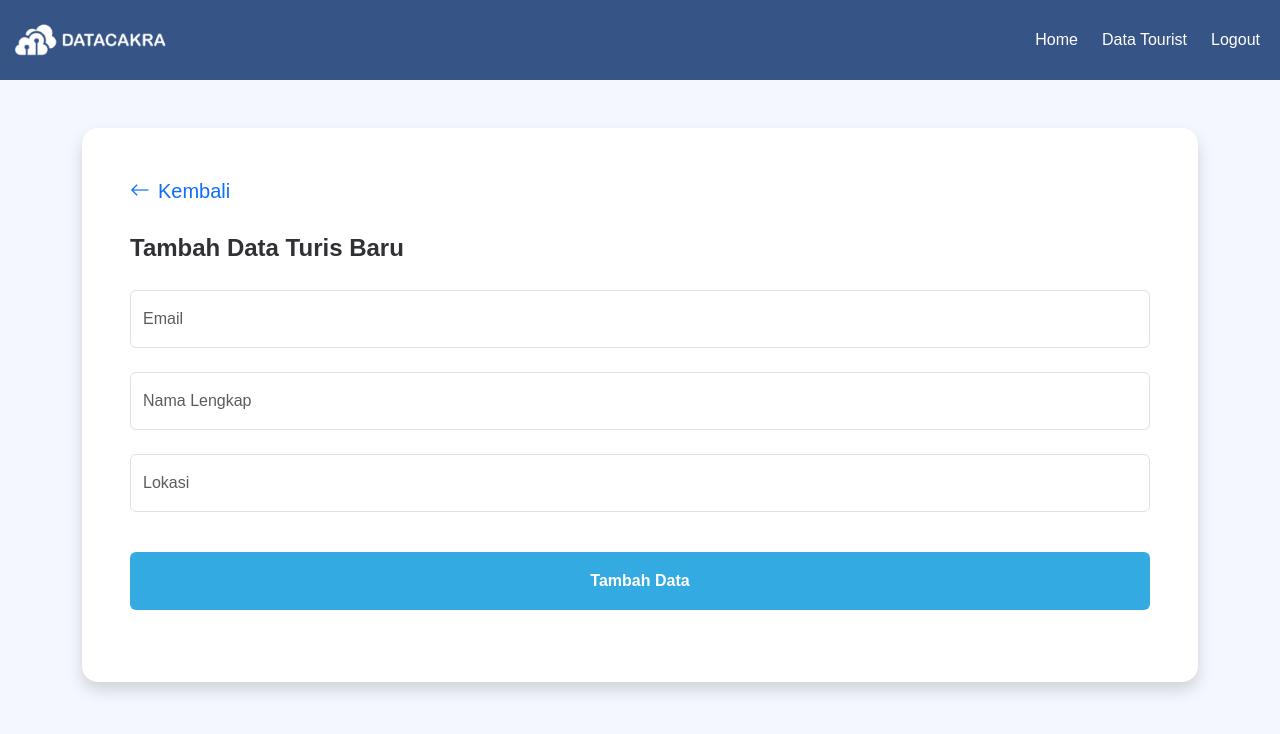
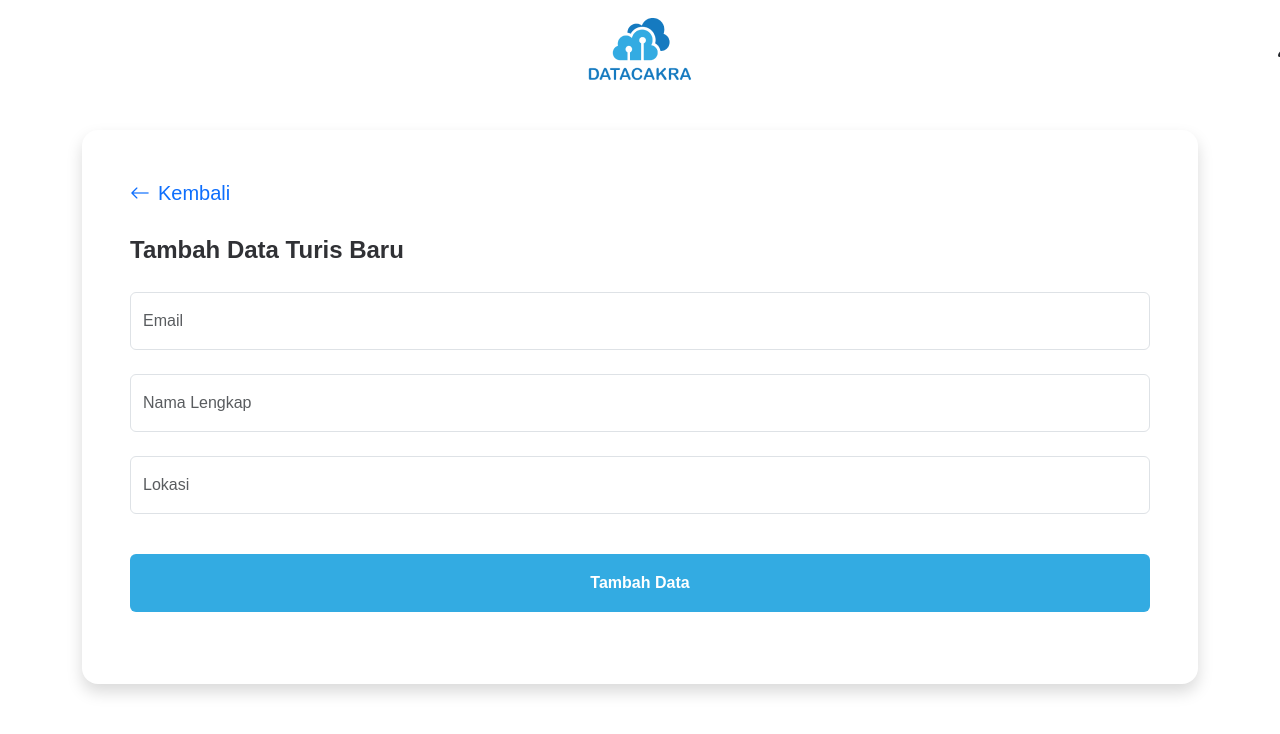
Before and after one commit to audima31/biroperjalanan, a React (Create React App) app: page /createTourist in a window 1280 px wide. Shown: the top 734 px of the page. Built offline with nearby package versions, Linux system fonts and the light colour scheme.

Commit message:
ubah tampilan list data

```diff
--- a/src/assets/css/tourist.css
+++ b/src/assets/css/tourist.css
@@ -30,3 +30,24 @@
   .previousClass{
     color: black !important;
   }
+
+
+  .logoNavbar{
+    position: relative;
+    left: 50%;
+    transform: translateX(-50%);
+  }
+
+
+  /*  */
+  .dropdown{
+    position: relative;
+    left: 90%;
+  }
+
+  .listDataTuris{
+    border: 1px solid black;
+    color: #007bff;
+    padding: 2px 0px;
+    border-radius: 30px;
+  }
--- a/src/component/MenuTuris/Content1.js
+++ b/src/component/MenuTuris/Content1.js
@@ -80,28 +80,46 @@ class Content1 extends Component {
             Tambah Data Turis
           </a>
         </button>
-        <table className="table table-striped text-center">
-          <thead>
-            <tr>
-              <th scope="col">No</th>
-              <th scope="col">Nama</th>
-              <th scope="col">Email</th>
-              <th scope="col">Lokasi</th>
-              <th scope="col">Aksi</th>
-            </tr>
-          </thead>
-          {/* Table body */}
-          <tbody>
+
+        <div>
+          <div className="row text-center">
+            <div className="col-1">
+              <p>No</p>
+            </div>
+            <div className="col">
+              <p>Nama</p>
+            </div>
+            <div className="col">
+              <p>Email</p>
+            </div>
+            <div className="col">
+              <p>Lokasi</p>
+            </div>
+            <div className="col">
+              <p>Aksi</p>
+            </div>
+          </div>
           {getAllDataTouristResult.data ? (
             getAllDataTouristResult.data
               .slice(offset, offset + perPage)
               .map((tourist, index) => (
-                  <tr key={index + 1}>
-                    <th scope="row">{index + 1 + offset + "."}</th>
-                    <td>{tourist.tourist_name}</td>
-                    <td>{tourist.tourist_email}</td>
-                    <td>{tourist.tourist_location}</td>
-                    <td>
+                <div
+                  className="row text-center listDataTuris mt-3 "
+                  key={index + 1}
+                >
+                  <div className="col-1 pt-3">
+                    <p>{index + 1 + offset + "."}</p>
+                  </div>
+                  <div className="col pt-3">
+                    <p>{tourist.tourist_name}</p>
+                  </div>
+                  <div className="col pt-3">
+                    <p>{tourist.tourist_email}</p>
+                  </div>
+                  <div className="col pt-3">
+                    <p>{tourist.tourist_location}</p>
+                  </div>
+                  <div className="col pt-2 ">
                     <button type="button" className="btn btn-success me-3">
                       <a href={`/dataTuris/detail/${tourist.id}`}>Detail</a>
                     </button>
@@ -111,16 +129,13 @@ class Content1 extends Component {
                     <button
                       className="btn btn-danger"
                       onClick={() =>
-                          this.handleDeleteTuris(
-                            tourist.id,
-                            tourist.tourist_name
-                          )
+                        this.handleDeleteTuris(tourist.id, tourist.tourist_name)
                       }
                     >
                       Delete
                     </button>
-                    </td>
-                  </tr>
+                  </div>
+                </div>
               ))
           ) : getAllDataTouristLoading ? (
             <tr>
@@ -131,8 +146,7 @@ class Content1 extends Component {
               <td colSpan="5">{getAllDataTouristError}</td>
             </tr>
           )}
-          </tbody>
-        </table>
+        </div>
 
         {/* Pagination */}
         {getAllDataTouristResult.data && (
--- a/src/component/MenuTuris/DetailTuris.js
+++ b/src/component/MenuTuris/DetailTuris.js
@@ -22,7 +22,7 @@ function DetailTuris() {
   }, [id, token, dispatch]);
 
   return (
-    <div style={{ backgroundColor: "#f4f7fe", height: "100vh" }}>
+    <div>
       <Navbar />
       <div className="container">
         <div className="row">
--- a/src/component/MenuTuris/MenuTuris.js
+++ b/src/component/MenuTuris/MenuTuris.js
@@ -5,7 +5,7 @@ import Navbar from "../Navbar/Navbar";
 class MenuTuris extends Component {
   render() {
     return (
-      <div style={{ backgroundColor: "#f4f7fe", height: "100vh" }}>
+      <div>
         <Navbar />
         <Content1 />
       </div>
--- a/src/component/MenuTuris/TambahDataTuris.js
+++ b/src/component/MenuTuris/TambahDataTuris.js
@@ -90,7 +90,7 @@ class TambahDataTuris extends Component {
 
   render() {
     return (
-      <div style={{ backgroundColor: "#f4f7fe", height: "100vh" }}>
+      <div>
         <Navbar />
         <div className="container mt-5">
           <div className="shadow  p-3 mb-5 bg-white rounded-4 px-5 py-5">
--- a/src/component/Navbar/Navbar.js
+++ b/src/component/Navbar/Navbar.js
@@ -1,120 +1,48 @@
 import React, { Component } from "react";
 import Logo from "../../assets/images/Home/LogoDatacakra.png";
+import Swal from "sweetalert2";
 
 class Navbar extends Component {
+  handleLogout() {
+    localStorage.removeItem("idUser");
+    localStorage.removeItem("token");
+    Swal.fire({
+      title: "Logout telah berhasil",
+      icon: "success",
+      timer: 1000,
+    });
+
+    setTimeout(() => {
+      window.location = "/login";
+    }, 1500);
+  }
+
   render() {
     return (
-      <div style={{ backgroundColor: "#365486" }}>
-        {/* Medium - Large */}
-        <nav className="navbar navbar-expand-lg d-none d-md-block ">
-          <div className="container-fluid d-flex align-items-center py-2">
-            <a className="navbar-brand" href="/" style={{ color: "#FFFFFF" }}>
-              <img src={Logo} alt="" style={{ width: "40%" }} />
-            </a>
+      <div>
+        <div
+          style={{ position: "relative" }}
+          className="mt-3 d-flex align-items-center"
+        >
+          <img src={Logo} alt="" className="logoNavbar" />
+          <div className="dropdown">
             <button
-              className="navbar-toggler"
+              className="btn"
               type="button"
-              data-bs-toggle="collapse"
-              data-bs-target="#navbarSupportedContent"
-              aria-controls="navbarSupportedContent"
+              data-bs-toggle="dropdown"
               aria-expanded="false"
-              aria-label="Toggle navigation"
             >
-              <i className="bi bi-list" style={{ color: "white" }}></i>
+              <i className="bi bi-person-fill fs-4"></i>
             </button>
-            <div
-              className="collapse navbar-collapse"
-              id="navbarSupportedContent"
-            >
-              <ul className="navbar-nav ms-auto mb-2 mb-lg-0">
-                <li className="nav-item">
-                  <a
-                    className="nav-link active ms-md-2"
-                    aria-current="page"
-                    href="/"
-                    style={{ color: "#FFFFFF" }}
-                  >
-                    Home
-                  </a>
-                </li>
-                <li className="nav-item ms-md-2">
-                  <a
-                    className="nav-link"
-                    href="/dataTuris"
-                    style={{ color: "#FFFFFF" }}
-                  >
-                    Data Tourist
-                  </a>
-                </li>
-                <li className="nav-item ms-md-2">
-                  <a
-                    className="nav-link"
-                    style={{ color: "#FFFFFF" }}
-                    onClick={this.handleLogout}
-                  >
-                    Logout
-                  </a>
-                </li>
-              </ul>
-            </div>
+            <ul className="dropdown-menu">
+              <li>
+                <a className="dropdown-item" href="/login">
+                  Logout
+                </a>
+              </li>
+            </ul>
           </div>
-        </nav>
-
-        {/* Small */}
-        <nav className="navbar navbar-expand-lg d-block d-md-none ">
-          <div className="container-fluid d-flex align-items-center">
-            <a className="navbar-brand" href="#/" style={{ color: "#FFFFFF" }}>
-              {/* <img src={Logo} alt="" style={{ width: "30%" }} /> */}
-              <label className="fw-bold fs-4">Mayastik.</label>
-            </a>
-            <button
-              className="navbar-toggler"
-              type="button"
-              data-bs-toggle="collapse"
-              data-bs-target="#navbarSupportedContent"
-              aria-controls="navbarSupportedContent"
-              aria-expanded="false"
-              aria-label="Toggle navigation"
-            >
-              <i className="bi bi-list" style={{ color: "white" }}></i>
-            </button>
-            <div
-              className="collapse navbar-collapse"
-              id="navbarSupportedContent"
-            >
-              <ul className="navbar-nav ms-auto mb-2 mb-lg-0">
-                <li className="nav-item">
-                  <a
-                    className="nav-link active ms-md-2"
-                    aria-current="page"
-                    href="/"
-                    style={{ color: "#FFFFFF" }}
-                  >
-                    Home
-                  </a>
-                </li>
-                <li className="nav-item ms-md-2">
-                  <a
-                    className="nav-link"
-                    href="/menu"
-                    style={{ color: "#FFFFFF" }}
-                  >
-                    Menus
-                  </a>
-                </li>
-                <li className="nav-item ms-md-2">
-                  <a
-                    className="nav-link"
-                    href="/reservations"
-                    style={{ color: "#FFFFFF" }}
-                  >
-                    Reservations
-                  </a>
-                </li>
-              </ul>
-            </div>
-          </div>
-        </nav>
+        </div>
       </div>
     );
   }
```
Also changed, not shown: src/assets/images/Home/LogoDatacakra.png. Lines whose indentation alone changed are shown as unchanged.
